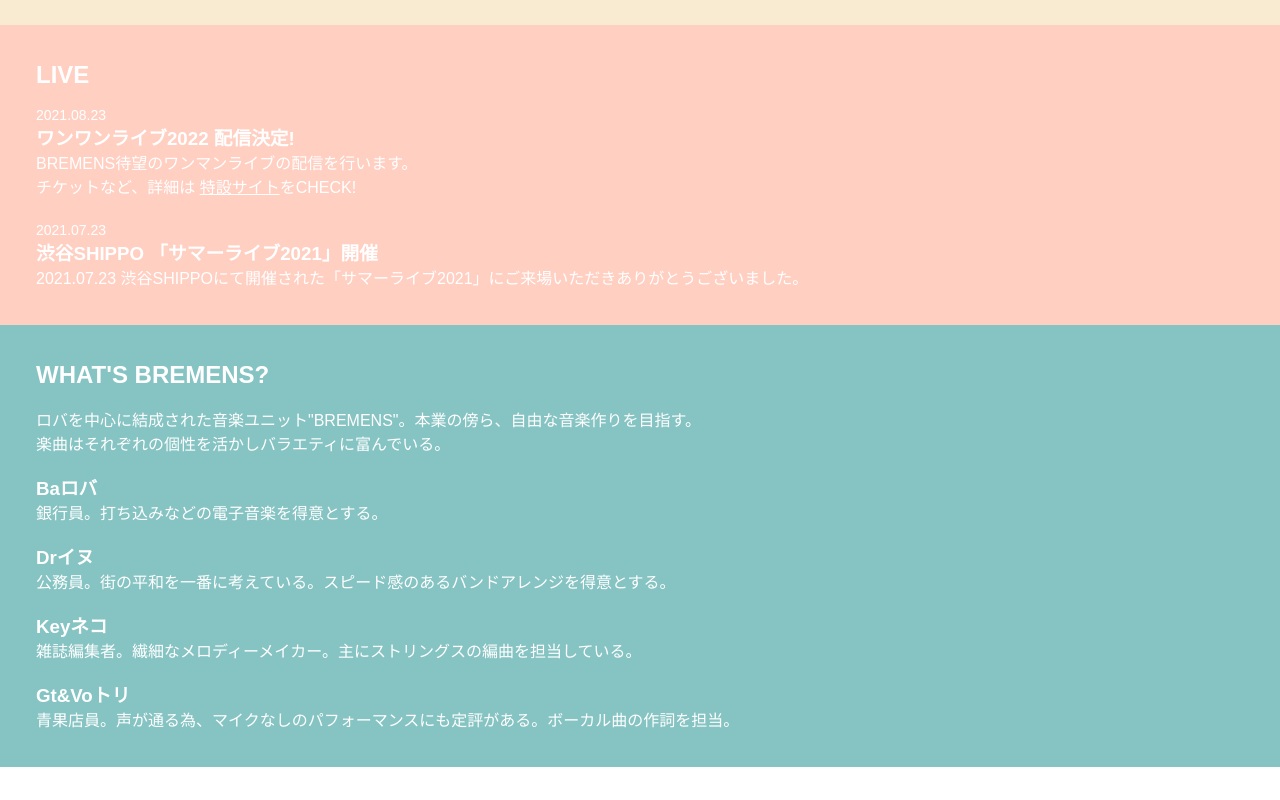
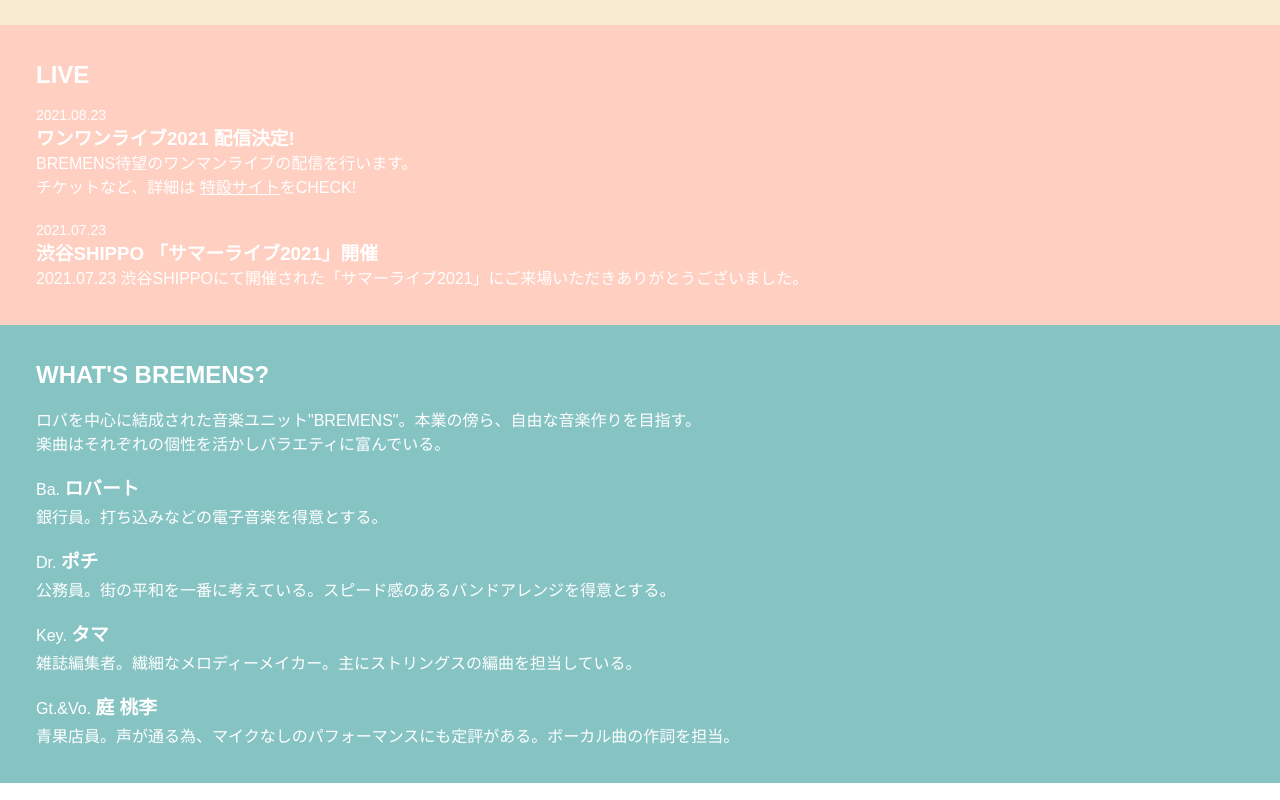
Before and after one commit to omoteaki/bremens, a plain HTML site: page index.html in a window 1280 px wide. Shown: the part 1640-2440 px from the top of the page. Drawn offline with Linux system fonts and the light colour scheme; a web font is replaced by a local one.

Commit message:
Add files via upload

```diff
--- a/css/stylesheet.css
+++ b/css/stylesheet.css
@@ -316,11 +316,11 @@ ul.menu.appear {
 .cat .left {
   bottom: 0px;
   left: 63%;
-  /* animation-name: img-move; */
-  /* animation-duration: 6s; */
-  /* animation-timing-function: steps(6); */
+  animation-name: img-move;
+  animation-duration: 6s;
+  animation-timing-function: steps(6);
   animation-delay: .4s;
-  /* animation-iteration-count: infinite; */
+  animation-iteration-count: infinite;
 }
 
 .cat .left.back {
@@ -511,6 +511,12 @@ section.profile {
 
 .profile > p + h3 {
   margin-top: 18px;
+  margin-bottom: 4px;
+}
+
+.instrument {
+  font-size: 16px;
+  font-weight: normal;
 }
 
 section.contact p {
@@ -523,7 +529,7 @@ input {
 
 footer {
   text-align: center;
-  padding: 36px 0;
+  padding: 36px;
 }
 
 footer > p + p {
@@ -603,27 +609,17 @@ footer > p + p {
 
   .moon {
     position: absolute;
-    /* top: 30%;
-    right: 36px;
-    width: 400px;
-    height: 400px;
-    border-radius: 50%; */
     background-color: rgba(135, 207, 235, 0);
-    /* z-index: -1; */
-    /* display: none; */
     overflow: hidden;
   }
 
   .bremens {
-    /* position: relative; */
-    /* top: 40px; */
     right: -60px;
   }
 
   /* NEW RELEASE */
   .release > div.sample {
     flex-direction: column-reverse;
-    /* align-items: flex-start; */
     margin-top: 12px;
   }
 
--- a/index.html
+++ b/index.html
@@ -67,7 +67,6 @@
         <a href="#list0"><h2>NEW RELEASE</h2></a>
         <a href="#list1"><h2>WORKS</h2></a>
         <a href="#list2"><h2>LIVE</h2></a>
-        <!-- <a href="live.html"><h2>LIVE</h2></a> -->
         <a href="#list3"><h2>WHAT'S BREMENS?</h2></a>
         <a href="#list4"><h2>CONTACT US</h2></a>
         <div class="sp-icons">
@@ -175,7 +174,7 @@
       <h2 class="section-title">LIVE</h2>
       <div class="live-topic">
         <p class="date">2021.08.23</p>
-        <h3>ワンワンライブ2022 配信決定!</h3>
+        <h3>ワンワンライブ2021 配信決定!</h3>
         <p>BREMENS待望のワンマンライブの配信を行います。</p>
         <p>チケットなど、詳細は <a href="" style="text-decoration: underline;">特設サイト</a>をCHECK!</p>
       </div>
@@ -192,13 +191,13 @@
       <h2 class="section-title">WHAT'S BREMENS?</h2>
       <p>ロバを中心に結成された音楽ユニット"BREMENS"。本業の傍ら、自由な音楽作りを目指す。</p>
       <p>楽曲はそれぞれの個性を活かしバラエティに富んでいる。</p>
-      <h3>Baロバ</h3>
+      <h3><span class="instrument">Ba. </span>ロバート</h3>
       <p>銀行員。打ち込みなどの電子音楽を得意とする。</p>
-      <h3>Drイヌ</h3>
+      <h3><span class="instrument">Dr. </span>ポチ</h3>
       <p>公務員。街の平和を一番に考えている。スピード感のあるバンドアレンジを得意とする。</p>
-      <h3>Keyネコ</h3>
+      <h3><span class="instrument">Key. </span>タマ</h3>
       <p>雑誌編集者。繊細なメロディーメイカー。主にストリングスの編曲を担当している。</p>
-      <h3>Gt&Voトリ</h3>
+      <h3><span class="instrument">Gt.&Vo. </span>庭 桃李</h3>
       <p>青果店員。声が通る為、マイクなしのパフォーマンスにも定評がある。ボーカル曲の作詞を担当。</p>
     </section>
 
```
Also changed, not shown: js/main.js (+0 -10 lines).
